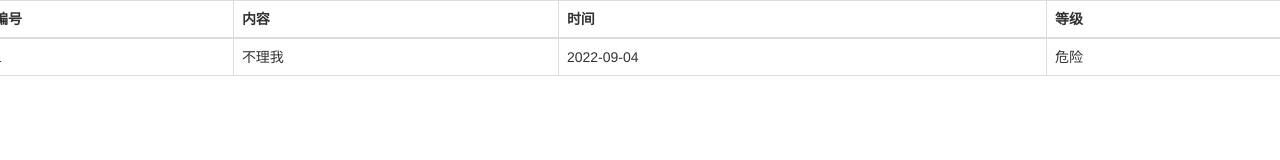
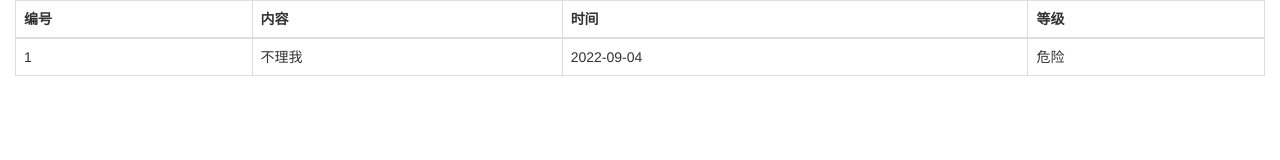
Before and after one commit to a794133319/WxPost, a plain HTML site: page index.html in a window 1280 px wide. Drawn offline with nearby package versions, Linux system fonts and the light colour scheme.

Commit message:
Update index.html

```diff
--- a/index.html
+++ b/index.html
@@ -6,7 +6,8 @@
 <title>狗比犯错记录</title>
 </head>
 <body>
-  <div class="row">
+<div class="container-fluid">
+  <div class="row-fluid">
     <table class="table table-bordered">
       <thead>
 					<tr>
@@ -32,5 +33,6 @@
 
     </table>
   </div>
+</div>
 </body>
 </html>
```
